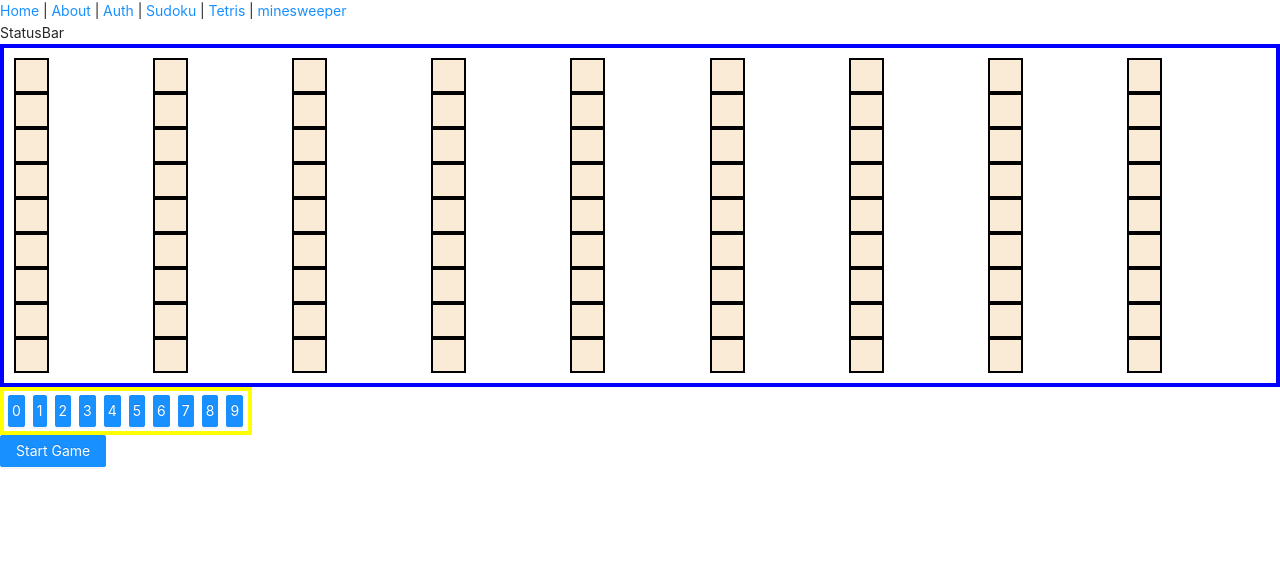
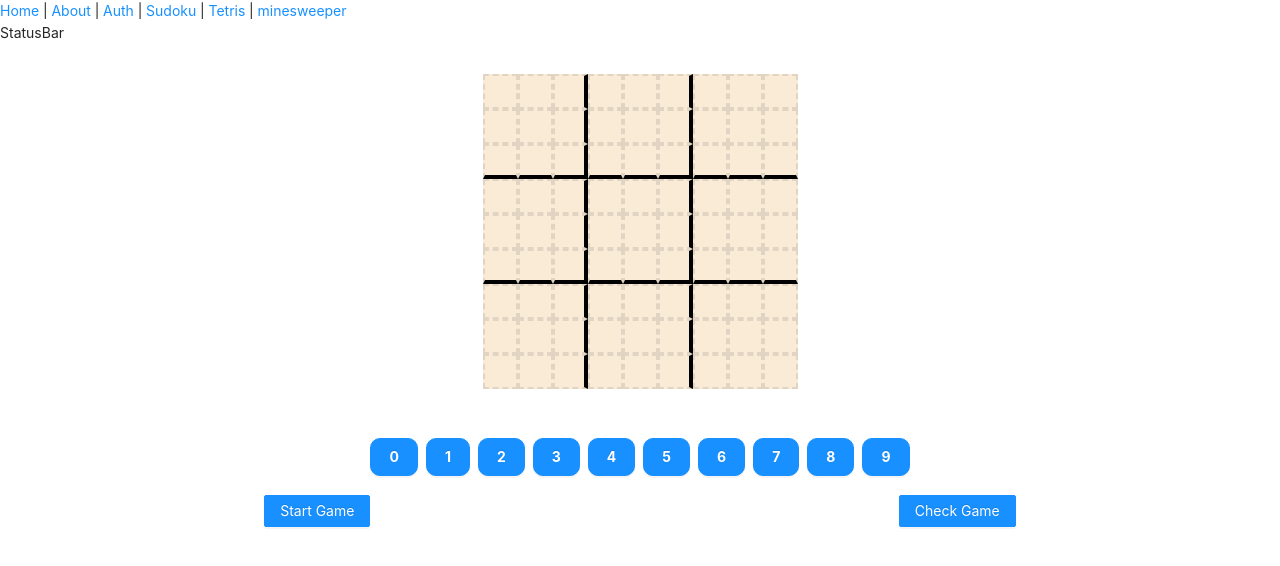
Before and after one commit to Manion-sebastian/waggroup, a Next.js app: page /sudokuTest in a window 1280 px wide. Shown: the top 566 px of the page. Built offline with nearby package versions, Linux system fonts and the light colour scheme.

Commit message:
added grid and styling.

```diff
--- a/components/sudoku/startSection.tsx
+++ b/components/sudoku/startSection.tsx
@@ -1,5 +1,6 @@
 import React from 'react'
 import { Button } from 'antd'
+import styles from '../../styles/sudoku/Board.module.css'
 
 type Props = {
     handleStartGame: any
@@ -10,8 +11,9 @@ const StartSection = ({handleStartGame, gameStarted}: Props) => {
 
   return (
 
-    <div>
+    <div className={styles.controlButtonConstraints} >
         <Button type='primary' onClick={handleStartGame}>{gameStarted}</Button>
+        <Button type='primary' >Check Game</Button>
     </div>
   )
 }
--- a/components/sudoku/sudokuGame.tsx
+++ b/components/sudoku/sudokuGame.tsx
@@ -11,20 +11,31 @@ import StartSection from './startSection'
 type Props = {}
 
 const SudokuGame = (props: Props) => {
-  const tempBoard = [null,null,null,null,null,null,null,null,null,null,null,null,null,null,null,null,null,null,null,null,null,null,null,null,null,null,null,null,null,null,null,null,null,null,null,null,null,null,null,null,null,null,null,null,null,null,null,null,null,null,null,null,null,null,null,null,null,null,null,null,null,null,null,null,null,null,null,null,null,null,null,null,null,null,null,null,null,null,null,null,null]
+  // const tempBoard = [null,null,null,null,null,null,null,null,null,null,null,null,null,null,null,null,null,null,null,null,null,null,null,null,null,null,null,null,null,null,null,null,null,null,null,null,null,null,null,null,null,null,null,null,null,null,null,null,null,null,null,null,null,null,null,null,null,null,null,null,null,null,null,null,null,null,null,null,null,null,null,null,null,null,null,null,null,null,null,null,null]
 
   const tempBoardTwo = ['','','','','','','','','','','','','','','','','','','','','','','','','','','','','','','','','','','','','','','','','','','','','','','','','','','','','','','','','','','','','','','','','','','','','','','','','','','','','','','','','',]
 
   const [currentPuzzle, setCurrentPuzzle] = useState<number[] | string[]>(tempBoardTwo)
-  const [solvedPuzzle, setSolvedPuzzle] = useState<number[]>([])
   const [hasGame, setHasGame] = useState<boolean>(false)
   const [currentCell, setCurrentCell] = useState()
+  const [solvedPuzzle, setSolvedPuzzle] = useState<number[]>([])
   const [currentShown, setCurrentShown] = useState()
 
   useEffect(() => {
-    // return(
+    const handleValidate = () => {
+      for(let i = 0; i < 81; i++) {
+        if (!currentPuzzle[i] === null) {
+          if (currentPuzzle[i] === solvedPuzzle[i].toString()) {
+            console.log(true)
+          } else {
+            console.log(false)
+          }
 
-    // )
+        }
+      }
+    }
+
+    handleValidate()
 
   }, [currentPuzzle])
 
@@ -38,6 +49,16 @@ const handleStartGame = () => {
   setCurrentPuzzle( makepuzzle() )
   setSolvedPuzzle(solvepuzzle(currentPuzzle))
   setHasGame(true)
+}
+
+const handleValidate = () => {
+  for(let i = 0; i < 81; i++) {
+    if (currentPuzzle[i] === solvedPuzzle[i]) {
+      console.log(true)
+    } else {
+      console.log(false)
+    }
+  }
 }
 
 
@@ -58,6 +79,10 @@ const handleInput = (e:any) => {
   }
   setCurrentPuzzle(temp)
   setCurrentShown(inp)
+}
+
+const handleInputKeypress = (e : KeyboardEvent) => {
+  console.log(e)
 }
 
 const handleStartButton = () => {
--- a/styles/sudoku/Board.module.css
+++ b/styles/sudoku/Board.module.css
@@ -2,31 +2,47 @@
 .boardConstraints {
     display: grid;
     grid-template-columns: repeat(9, minmax(0, 1fr));
-    grid-gap: 0;
+    width: fit-content;
+    height: fit-content;
+    margin: 30px auto;
 
-    padding: 10px;
-    border: solid blue 4px;
+    /* border: solid blue 4px; */
 
 
 }
 
 
 .controlConstraints {
-
-    border: solid yellow 4px;
-    margin: 0, auto;
-    width: 252px;
+    display: flex;
+    justify-content: center;
+    flex-wrap: wrap;
+    padding: 15px;
+    align-items: center;
+    /* border: solid yellow 4px; */
+    /* width: 80vw; */
 }
 
 .controlButton {
+    font-weight: bold;
+    display: inline-flex;
+    border-radius: 10px;
+    justify-content: center;
+    align-items: center;
     margin: 4px;
-    padding:3px;
+    padding:18px;
 }
 
 .gameConstraints {
+    display:inline-flexbox;
+    justify-content: center;
+    align-items: center;
     height: 100vh;
-    /* display: flex; */
-    /* justify-content: center; */
-    margin: 0 auto;
+    /* margin: 0 auto; */
 
 }
+
+.controlButtonConstraints {
+
+    display:flex;
+    justify-content: space-around;
+}
--- a/styles/sudoku/Cell.module.css
+++ b/styles/sudoku/Cell.module.css
@@ -2,10 +2,115 @@
 .size {
     height: 35px;
     width: 35px;
-    border: solid black 2px;
+    border: dashed rgba(25,25,25,0.1) 2px;
     background-color: antiquewhite;
     display: flex;
     justify-content: center;
     font-weight: bold;
     font-size: larger;
 }
+
+/* vertical lines */
+.size:nth-child(3) {
+    border-right: solid black 4px;
+}
+.size:nth-child(6) {
+    border-right: solid black 4px;
+}
+.size:nth-child(12) {
+    border-right: solid black 4px;
+}
+.size:nth-child(15) {
+    border-right: solid black 4px;
+}
+.size:nth-child(21) {
+    border-right: solid black 4px;
+    border-bottom: solid black 4px;
+}
+.size:nth-child(24) {
+    border-right: solid black 4px;
+    border-bottom: solid black 4px;
+}
+.size:nth-child(30) {
+    border-right: solid black 4px;
+}
+.size:nth-child(33) {
+    border-right: solid black 4px;
+}
+.size:nth-child(39) {
+    border-right: solid black 4px;
+}
+.size:nth-child(42) {
+    border-right: solid black 4px;
+}
+.size:nth-child(48) {
+    border-right: solid black 4px;
+    border-bottom: solid black 4px;
+}
+.size:nth-child(51) {
+    border-right: solid black 4px;
+    border-bottom: solid black 4px;
+}
+.size:nth-child(57) {
+    border-right: solid black 4px;
+}
+.size:nth-child(60) {
+    border-right: solid black 4px;
+}
+.size:nth-child(66) {
+    border-right: solid black 4px;
+}
+.size:nth-child(69) {
+    border-right: solid black 4px;
+}
+.size:nth-child(75) {
+    border-right: solid black 4px;
+
+}
+.size:nth-child(78) {
+    border-right: solid black 4px;
+}
+
+/* :horizontal lines */
+
+.size:nth-child(19) {
+    border-bottom: solid black 4px;
+}
+.size:nth-child(20) {
+    border-bottom: solid black 4px;
+}
+.size:nth-child(22) {
+    border-bottom: solid black 4px;
+}
+.size:nth-child(23) {
+    border-bottom: solid black 4px;
+}
+.size:nth-child(25) {
+    border-bottom: solid black 4px;
+}
+.size:nth-child(26) {
+    border-bottom: solid black 4px;
+}
+.size:nth-child(27) {
+    border-bottom: solid black 4px;
+}
+
+.size:nth-child(46) {
+    border-bottom: solid black 4px;
+}
+.size:nth-child(47) {
+    border-bottom: solid black 4px;
+}
+.size:nth-child(49) {
+    border-bottom: solid black 4px;
+}
+.size:nth-child(50) {
+    border-bottom: solid black 4px;
+}
+.size:nth-child(52) {
+    border-bottom: solid black 4px;
+}.size:nth-child(53) {
+    border-bottom: solid black 4px;
+}.size:nth-child(54) {
+    border-bottom: solid black 4px;
+}
```
